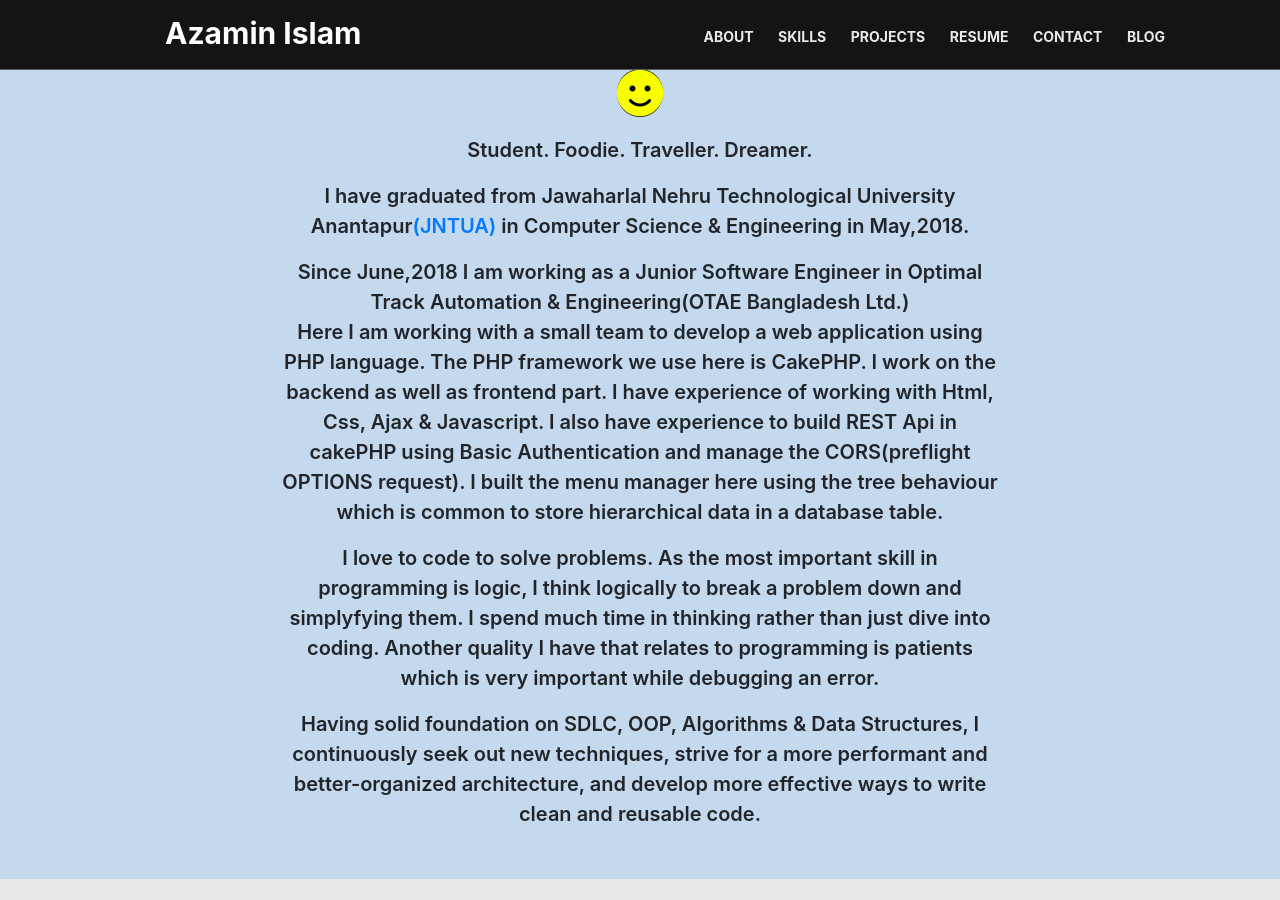
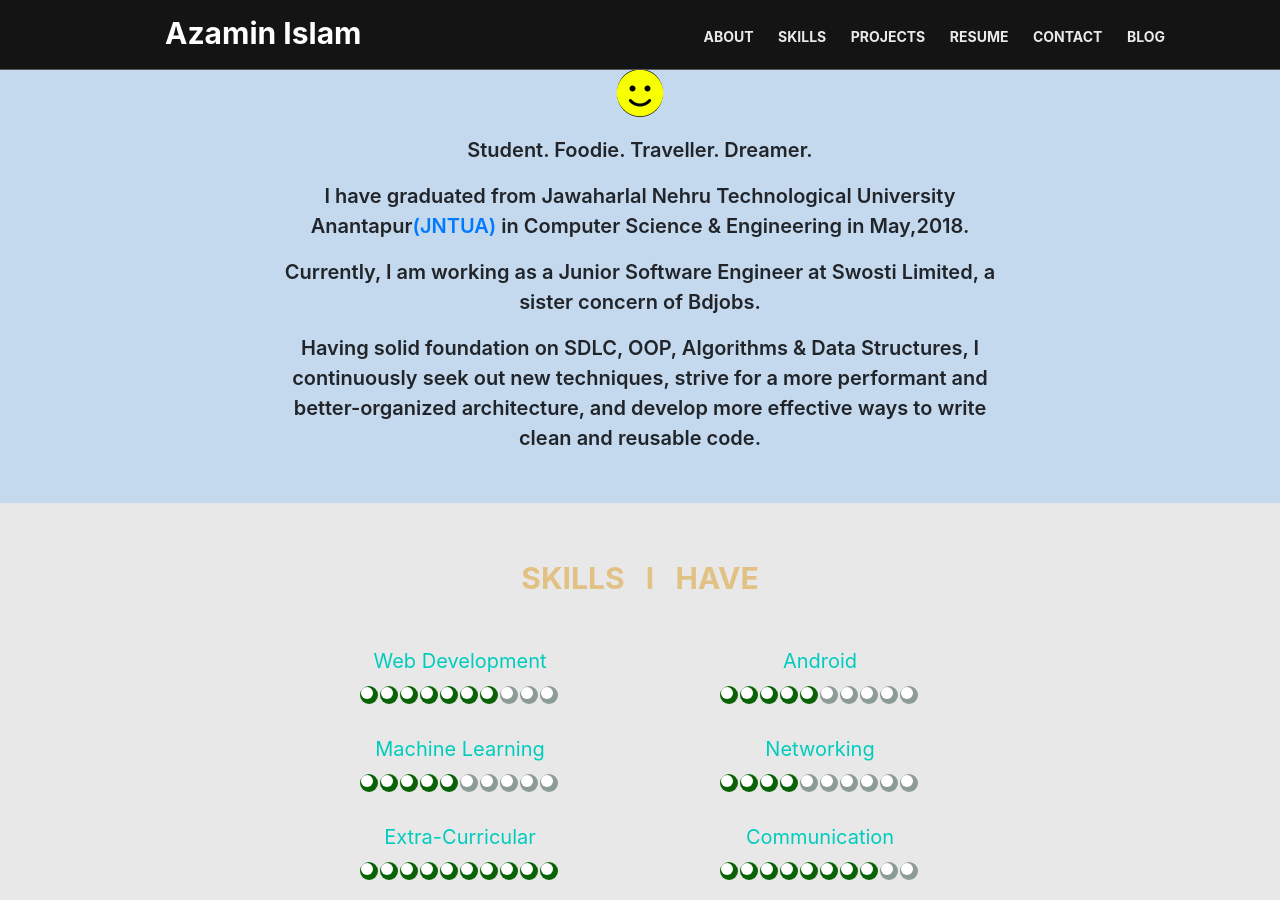
Before and after one commit to azmain/azmain.github.io, a Jekyll site: the page built from index.html, in a window 1280 px wide and 900 px high, scrolled down 438 px. Built offline with Jekyll 4.4.1, drawn with Linux system fonts in a browser that asks for light colours.

Commit message:
changed current status

```diff
--- a/_data/about.json
+++ b/_data/about.json
@@ -7,8 +7,8 @@
         "in Computer Science & Engineering in May,2018."
       ],
       "second": [
-        "Since June,2018 I am working as a Junior Software Engineer in Optimal Track Automation ",
-        "& Engineering(OTAE Bangladesh Ltd.)"
+        "Currently, I am working as a Junior Software Engineer at Swosti Limited, ",
+        "a sister concern of Bdjobs."
       ],
       "third": [
         "Here I am working with a small team to develop a web application ",
--- a/_includes/home/about.html
+++ b/_includes/home/about.html
@@ -16,8 +16,7 @@
 			<p>Student. Foodie. Traveller. Dreamer.</p>
 			{% for data in site.data.about.about %}
 			<p>{{ data.first }}</p>
-			<p>{{ data.second }}<br>{{ data.third }}</p>
-			<p>{{ data.forth }}</p>
+			<p>{{ data.second }}</p>
 			<p>{{ data.fifth }}</p>
 
 			{% endfor %}
```
